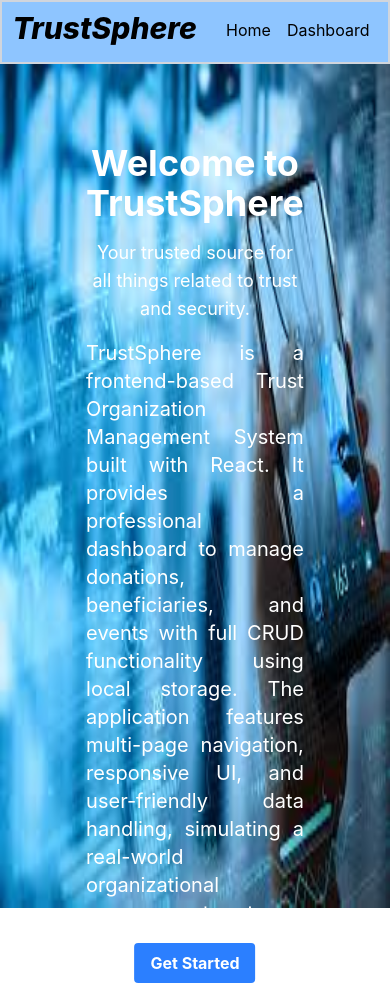
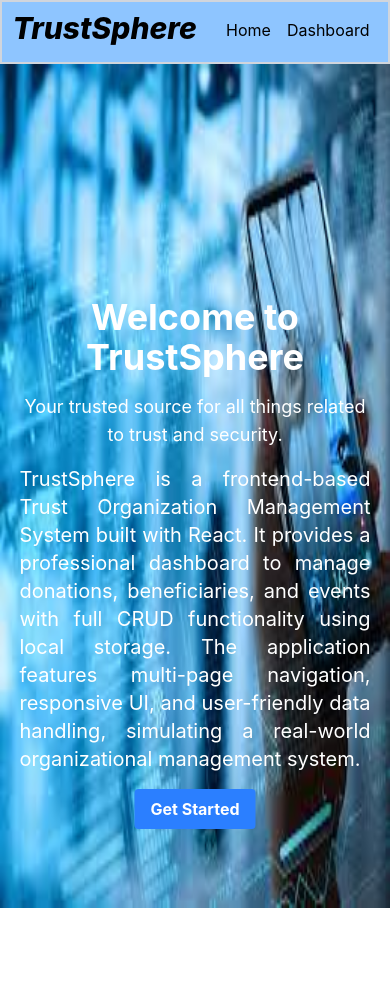
Before and after one commit to hareem09/trustsphere-frontend, a React (Vite) app: page / in a window 390 px wide. After the commit the page ends 908 px from the top, so only its background shows below. Built offline with nearby package versions, Linux system fonts and the light colour scheme.

Commit message:
updated
Updated the Home component layout and styles for better responsiveness.

```diff
--- a/src/pages/home/Home.jsx
+++ b/src/pages/home/Home.jsx
@@ -15,8 +15,8 @@ function Home() {
      </ul>
     </nav>
       <main>
-        <img src={img} alt="Home" className='w-full h-screen -z-40 relative' />
-         <section className='absolute top-2/3 left-1/2 transform -translate-x-1/2 -translate-y-1/2 text-center'>
+        <img src={img} alt="Home" className='w-full h-screen md:-z-40 relative' />
+         <section className='absolute w-[90%] top-2/3 left-1/2 transform -translate-x-1/2 -translate-y-1/2 text-center'>
            <h1 className='text-4xl font-bold text-white'>Welcome to TrustSphere</h1>
            <p className='text-lg text-white mt-4 tex-2xl'>Your trusted source for all things related to trust and security.</p>
             <p className='text-white mt-4 text-xl text-justify'>TrustSphere is a frontend-based Trust Organization Management System built with React. It provides a professional dashboard to manage donations, beneficiaries, and events with full CRUD functionality using local storage. The application features multi-page navigation, responsive UI, and user-friendly data handling, simulating a real-world organizational management system.
```
